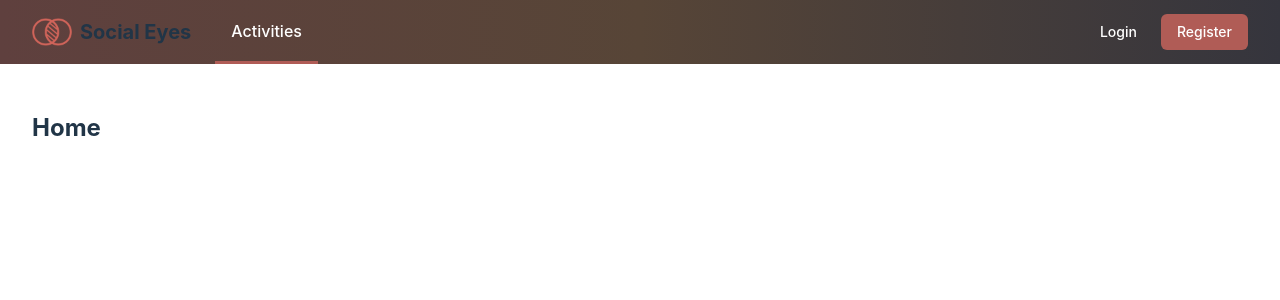
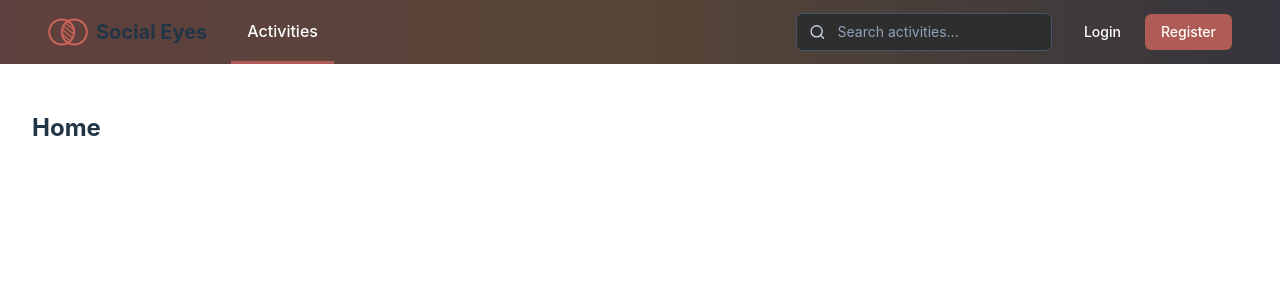
Before and after one commit to tadasmak/socialize_project_frontend, a React (Vite) app: page / in a window 1280 px wide. Shown: the top 300 px of the page. Built offline with nearby package versions, Linux system fonts and the light colour scheme.

Commit message:
Add functional search input to Navigation

```diff
--- a/src/components/Navigation/Navigation.tsx
+++ b/src/components/Navigation/Navigation.tsx
@@ -1,5 +1,5 @@
-import { useState } from 'react';
-import { Link } from 'react-router-dom';
+import { useEffect, useState } from 'react';
+import { Link, useSearchParams, useNavigate } from 'react-router-dom';
 
 import { Search } from 'lucide-react';
 
@@ -14,13 +14,24 @@ const navigationItems = [
 
 export default function Navigation() {
     const { user, logout } = useAuth();
+
+    const [searchParams] = useSearchParams();
+    const navigate = useNavigate();
+
+    const queryParam = searchParams.get('q') || '';
+    const [searchQuery, setSearchQuery] = useState(queryParam);
+
     const [showConfirmModal, setShowConfirmModal] = useState(false);
+
+    useEffect(() => {
+        setSearchQuery(queryParam);
+    }, [queryParam]);
 
     return (
         <>
             <nav className="bg-gradient">
                 <div className="mx-auto max-w-7xl px-2 sm:px-6 lg:px-8">
-                <div className="flex justify-between relative items-center h-16">
+                    <div className="flex justify-between items-center h-16 px-4">
                         <Link to="/activities" className="flex items-center h-full inset-y-0 left-0">
                             <div className="flex flex-1 justify-center items-stretch mr-6">
                                 <img alt="Social Eyes" src="../src/assets/branding/logo.png" className="h-10 w-auto" />
@@ -30,7 +41,29 @@ export default function Navigation() {
                                 <div key={item.name} className={`flex h-full items-center px-4 text-md text-white font-medium ${item.current ? 'border-b-3 border-solid border-coral' : 'hover:bg-slate-700'}`}>{item.name}</div>
                             ))}
                         </Link>
+
                         <div className="flex items-center">
+                            <form
+                                role="search"
+                                onSubmit={(e) => {
+                                    e.preventDefault();
+                                    const query = searchQuery.trim();
+                                    if (query) navigate(`/activities?q=${encodeURIComponent(query)}`);
+                                    else navigate('/activities');
+                                }}
+                                className="flex items-center w-64 mr-4 bg-[#2e2e2e] rounded-md border border-slate-600 focus-within:ring-2 focus-within:ring-coral"
+                                >
+                                <Search className="text-slate-300 w-5 h-5 mx-3" />
+                                <input
+                                    type="search"
+                                    value={searchQuery}
+                                    onChange={(e) => setSearchQuery(e.target.value)}
+                                    placeholder="Search activities..."
+                                    aria-label="Search activities"
+                                    className="w-full py-2 pr-2 text-sm bg-transparent text-white placeholder:text-slate-400 focus:outline-none"
+                                />
+                            </form>
+
                             <div className="flex items-center">
                                 {user ? (
                                     <>
@@ -38,7 +71,6 @@ export default function Navigation() {
                                             <img className="h-4 md:mr-2" src="../src/assets/icons/plus.svg" />
                                             <span className="hidden md:inline">New Activity</span>
                                         </Link>
-
                                         <ProfileDropdown user={user} onLogout={() => setShowConfirmModal(true)} />
                                     </>
                                 ) : (
--- a/src/pages/ActivityCreate.tsx
+++ b/src/pages/ActivityCreate.tsx
@@ -10,7 +10,6 @@ import AgeRangeSlider from '../components/ActivityForm/AgeRangeSlider';
 
 import { apiFetch } from '../utils/api';
 import { useAuth } from '../context/AuthContext';
-import { set } from 'date-fns';
 
 const ActivityCreate = () => {
   const { user } = useAuth();
```
Lines whose indentation alone changed are shown as unchanged.
